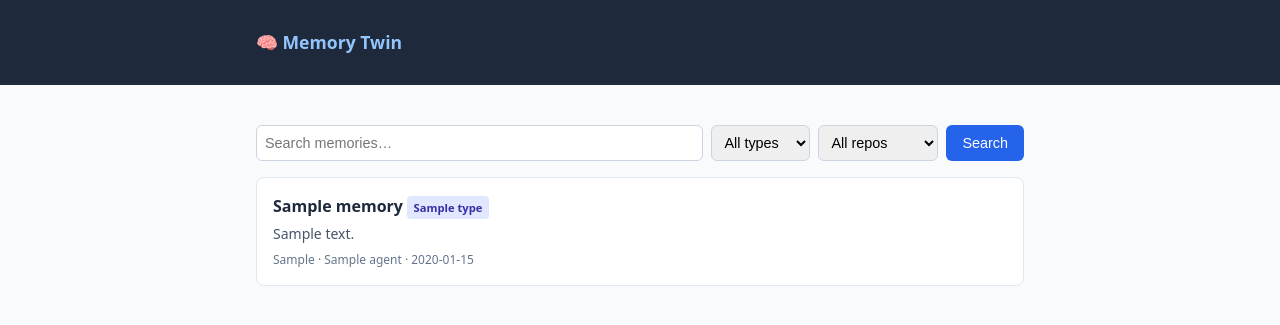
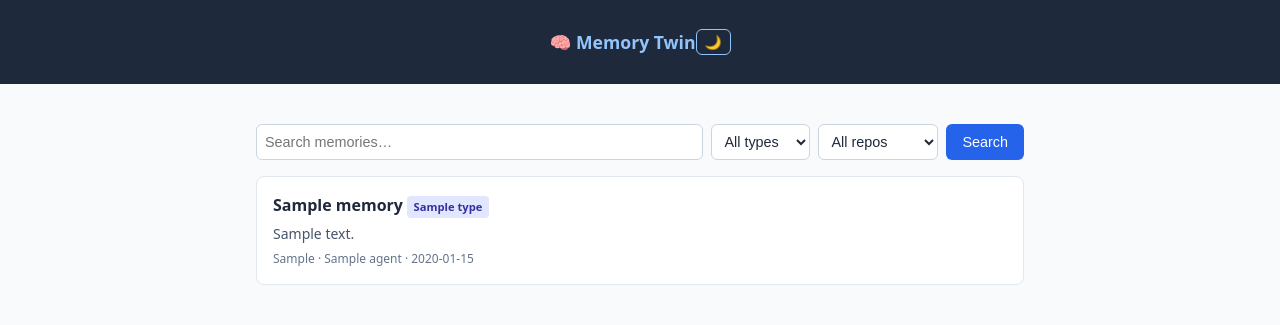
Before and after one commit to midcityit/memory-mcp, a Python web app: template src/memory_mcp/templates/index.html in a window 1280 px wide. Shown: the top 325 px of the page. Run offline with Jinja, Linux system fonts and the light colour scheme; the template is opened without the code that fills it: most values are stand-ins (such as "Sample title", 1, 10 or a date in 2020).

Commit message:
feat: add dark mode to web UI (#4)
* fix: replace deprecated QdrantClient.search() with query_points()

qdrant-client v1.12 removed the search() method. Replace with
query_points() which returns a QueryResponse; results accessed
via .points instead of iterating the return value directly.

Also bumps the version pin from >=1.9 to >=1.12 to reflect the
actual minimum compatible version.

Fixes semantic search failure: 'QdrantClient' object has no attribute 'search'

* feat: add dark mode to web UI

- CSS custom properties for all colors (light/dark themes)
- Respects prefers-color-scheme by default
- Toggle button in nav with localStorage persistence
- Replace hardcoded hex colors with CSS variables

```diff
--- a/src/memory_mcp/templates/base.html
+++ b/src/memory_mcp/templates/base.html
@@ -5,30 +5,84 @@
   <meta name="viewport" content="width=device-width, initial-scale=1.0" />
   <title>{% block title %}Memory Twin{% endblock %}</title>
   <style>
+    :root {
+      --bg: #f8fafc; --fg: #1e293b; --muted: #64748b; --subtle: #475569;
+      --card-bg: #fff; --card-border: #e2e8f0;
+      --nav-bg: #1e293b; --nav-fg: #fff; --nav-link: #93c5fd;
+      --input-border: #cbd5e1; --input-bg: #fff;
+      --btn-bg: #2563eb; --btn-fg: #fff;
+      --pre-bg: #f1f5f9;
+      --badge-type-bg: #e0e7ff; --badge-type-fg: #3730a3;
+      --badge-stale-bg: #fef3c7; --badge-stale-fg: #92400e;
+      --link: #2563eb;
+    }
+    [data-theme="dark"] {
+      --bg: #0f172a; --fg: #e2e8f0; --muted: #94a3b8; --subtle: #cbd5e1;
+      --card-bg: #1e293b; --card-border: #334155;
+      --nav-bg: #020617; --nav-fg: #f1f5f9; --nav-link: #93c5fd;
+      --input-border: #475569; --input-bg: #1e293b;
+      --btn-bg: #3b82f6; --btn-fg: #fff;
+      --pre-bg: #1e293b;
+      --badge-type-bg: #312e81; --badge-type-fg: #c7d2fe;
+      --badge-stale-bg: #78350f; --badge-stale-fg: #fef3c7;
+      --link: #60a5fa;
+    }
+    @media (prefers-color-scheme: dark) {
+      html:not([data-theme="light"]) {
+        --bg: #0f172a; --fg: #e2e8f0; --muted: #94a3b8; --subtle: #cbd5e1;
+        --card-bg: #1e293b; --card-border: #334155;
+        --nav-bg: #020617; --nav-fg: #f1f5f9; --nav-link: #93c5fd;
+        --input-border: #475569; --input-bg: #1e293b;
+        --btn-bg: #3b82f6; --btn-fg: #fff;
+        --pre-bg: #1e293b;
+        --badge-type-bg: #312e81; --badge-type-fg: #c7d2fe;
+        --badge-stale-bg: #78350f; --badge-stale-fg: #fef3c7;
+        --link: #60a5fa;
+      }
+    }
     *, *::before, *::after { box-sizing: border-box; margin: 0; padding: 0; }
-    body { font-family: system-ui, sans-serif; background: #f8fafc; color: #1e293b; line-height: 1.6; }
+    body { font-family: system-ui, sans-serif; background: var(--bg); color: var(--fg); line-height: 1.6; }
     .container { max-width: 800px; margin: 0 auto; padding: 1rem; }
-    nav { background: #1e293b; color: #fff; padding: .75rem 1rem; }
-    nav a { color: #93c5fd; text-decoration: none; font-weight: 600; font-size: 1.1rem; }
+    nav { background: var(--nav-bg); color: var(--nav-fg); padding: .75rem 1rem; display: flex; align-items: center; }
+    nav .container { display: flex; justify-content: space-between; align-items: center; }
+    nav a { color: var(--nav-link); text-decoration: none; font-weight: 600; font-size: 1.1rem; }
+    #theme-toggle { background: none; border: 1px solid var(--nav-link); color: var(--nav-link); border-radius: 6px; padding: .25rem .5rem; cursor: pointer; font-size: .85rem; }
     .badge { display: inline-block; font-size: .7rem; padding: .15rem .4rem; border-radius: 4px; font-weight: 600; }
-    .badge-stale { background: #fef3c7; color: #92400e; }
-    .badge-type { background: #e0e7ff; color: #3730a3; }
-    .card { background: #fff; border: 1px solid #e2e8f0; border-radius: 8px; padding: 1rem; margin-bottom: .75rem; }
+    .badge-stale { background: var(--badge-stale-bg); color: var(--badge-stale-fg); }
+    .badge-type { background: var(--badge-type-bg); color: var(--badge-type-fg); }
+    .card { background: var(--card-bg); border: 1px solid var(--card-border); border-radius: 8px; padding: 1rem; margin-bottom: .75rem; }
     .card h3 { font-size: 1rem; margin-bottom: .25rem; }
-    .card h3 a { color: #1e293b; text-decoration: none; }
-    .card h3 a:hover { color: #2563eb; }
-    .meta { font-size: .75rem; color: #64748b; margin-top: .25rem; }
+    .card h3 a { color: var(--fg); text-decoration: none; }
+    .card h3 a:hover { color: var(--link); }
+    .meta { font-size: .75rem; color: var(--muted); margin-top: .25rem; }
     .search-bar { display: flex; gap: .5rem; margin-bottom: 1rem; flex-wrap: wrap; }
-    .search-bar input, .search-bar select { padding: .5rem; border: 1px solid #cbd5e1; border-radius: 6px; font-size: .9rem; }
+    .search-bar input, .search-bar select { padding: .5rem; border: 1px solid var(--input-border); border-radius: 6px; font-size: .9rem; background: var(--input-bg); color: var(--fg); }
     .search-bar input[type=text] { flex: 1; min-width: 200px; }
-    .search-bar button { background: #2563eb; color: #fff; border: none; border-radius: 6px; padding: .5rem 1rem; cursor: pointer; font-size: .9rem; }
-    pre { background: #f1f5f9; padding: 1rem; border-radius: 6px; overflow-x: auto; font-size: .85rem; white-space: pre-wrap; }
+    .search-bar button { background: var(--btn-bg); color: var(--btn-fg); border: none; border-radius: 6px; padding: .5rem 1rem; cursor: pointer; font-size: .9rem; }
+    pre { background: var(--pre-bg); color: var(--fg); padding: 1rem; border-radius: 6px; overflow-x: auto; font-size: .85rem; white-space: pre-wrap; }
+    a { color: var(--link); }
   </style>
 </head>
 <body>
-  <nav><div class="container"><a href="/">🧠 Memory Twin</a></div></nav>
+  <nav><div class="container"><a href="/">🧠 Memory Twin</a><button id="theme-toggle">🌙</button></div></nav>
   <div class="container" style="margin-top:1.5rem">
     {% block content %}{% endblock %}
   </div>
+  <script>
+    (function(){
+      const btn = document.getElementById('theme-toggle');
+      const html = document.documentElement;
+      const stored = localStorage.getItem('theme');
+      if (stored) { html.setAttribute('data-theme', stored); }
+      function update() { btn.textContent = html.getAttribute('data-theme') === 'dark' ? '☀️' : '🌙'; }
+      update();
+      btn.addEventListener('click', function(){
+        const next = html.getAttribute('data-theme') === 'dark' ? 'light' : 'dark';
+        html.setAttribute('data-theme', next);
+        localStorage.setItem('theme', next);
+        update();
+      });
+    })();
+  </script>
 </body>
 </html>
--- a/src/memory_mcp/templates/index.html
+++ b/src/memory_mcp/templates/index.html
@@ -25,11 +25,11 @@
       <span class="badge badge-type">{{ m.type }}</span>
       {% if m.stale %}<span class="badge badge-stale">⚠️ stale</span>{% endif %}
     </h3>
-    <p style="font-size:.875rem;color:#475569;margin:.25rem 0;">{{ m.content[:160] }}{% if m.content|length > 160 %}…{% endif %}</p>
+    <p style="font-size:.875rem;color:var(--subtle);margin:.25rem 0;">{{ m.content[:160] }}{% if m.content|length > 160 %}…{% endif %}</p>
     <div class="meta">{{ m.source_repo }} · {{ m.agent }} · {{ m.updated_at[:10] }}</div>
   </div>
   {% endfor %}
 {% else %}
-  <p style="color:#64748b;">No memories found.</p>
+  <p style="color:var(--muted);">No memories found.</p>
 {% endif %}
 {% endblock %}
```
